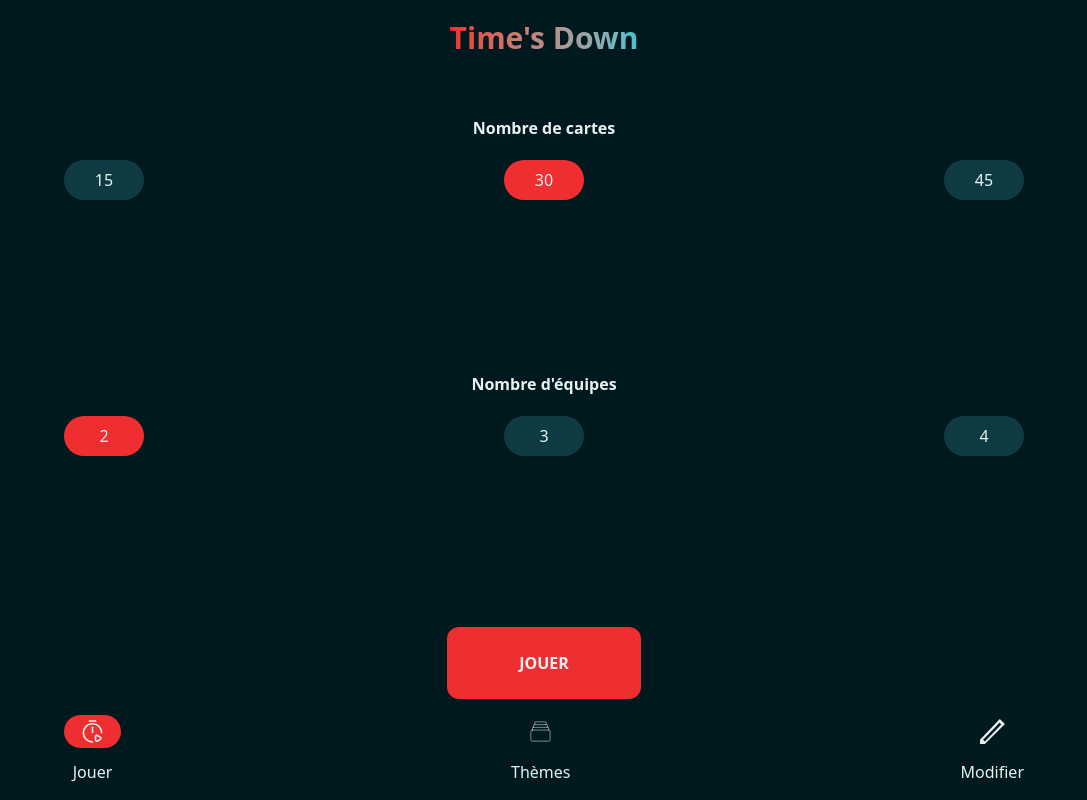
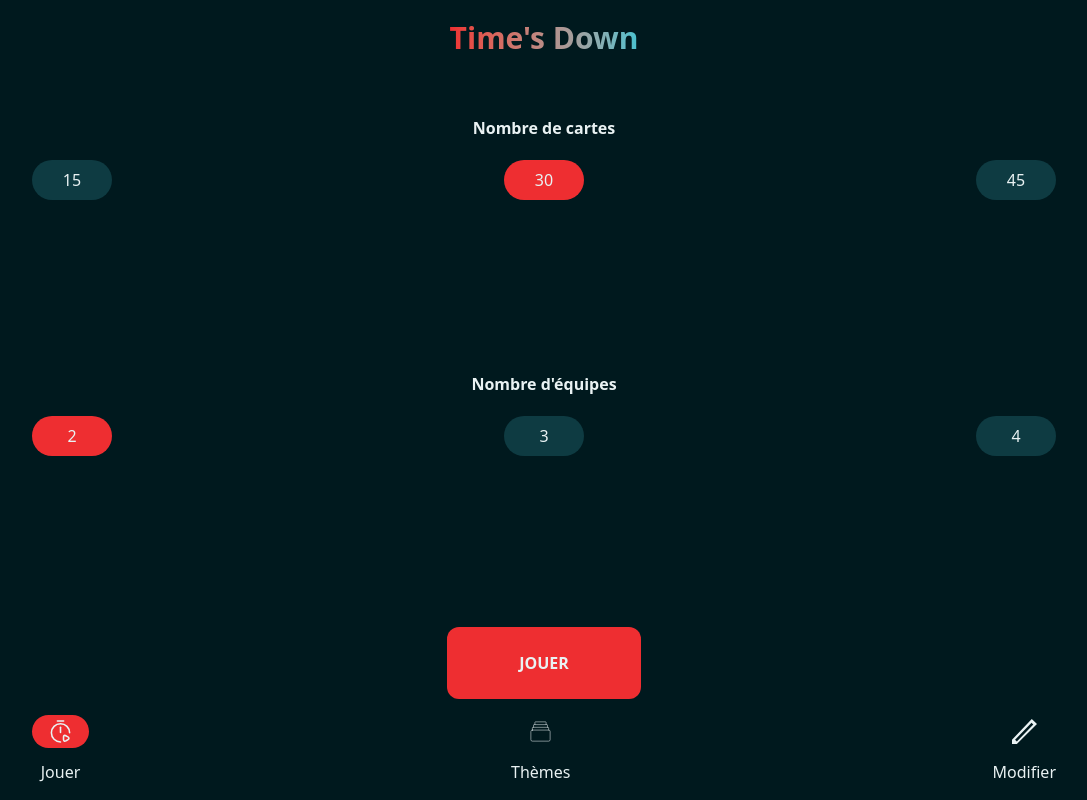
Before and after one commit to Nicolas-Delbovier/TimesDownPWA, a Vue app: page / in a window 1280 px wide. Shown: the whole page, without its empty margins (96-1183 px from the left). Built offline with nearby package versions, Linux system fonts and the light colour scheme.

Commit message:
[STYLES] small css adjustments on theme cards.

```diff
--- a/src/assets/main.css
+++ b/src/assets/main.css
@@ -20,6 +20,10 @@
 }
 
 body {
-  height: var(--app-height);
   overscroll-behavior-y: contain;
 }
+
+#app{
+  height: 100vh;
+  width: 80vw;
+}
--- a/src/components/ThemeCard.vue
+++ b/src/components/ThemeCard.vue
@@ -29,11 +29,11 @@ const shiftUse = () => {
 <template>
     <div id="theme-card"
         :class="{ 'bg-primary-color/80 hover:bg-primary-color/60 active:bg-primary-color/60': use, 'bg-accent-color/20 hover:bg-accent-color/10 active:bg-accent-color/10': !use }"
-        class="flex flex-col items-center text-text-color cursor-pointer w-full h-60 rounded-2xl px-2 pt-2 pb-4 gap-2 justify-between"
+        class="flex flex-col items-center text-text-color cursor-pointer px-2 pt-2 pb-4 gap-2 rounded-2xl w-11/12"
         @click="shiftUse">
-        <h2 class="text-lg font-medium">{{ theme }}</h2>
+        <span id="card-title" class="text-center text-lg font-medium">{{ theme }}</span>
         <!-- <span>Nombres de mots : {{ numberWords }}</span> -->
-        <button class="text-text-color cursor-pointer w-50 h-8 rounded-4xl m-auto border-2 border-text-color"
+        <button class="text-text-color cursor-pointer p-2 border-2 border-text-color rounded-4xl"
             :class="{ 'bg-primary-color': use, 'bg-accent-color/10': !use }">
             {{ use ? "Sélectionné" : "Non sélectionné" }}
         </button>
--- a/vite.config.js
+++ b/vite.config.js
@@ -10,7 +10,7 @@ export default defineConfig({
   plugins: [
     tailwindcss(),
     vue(),
-    vueDevTools(),
+    // vueDevTools(),
     VitePWA({
       registerType: "autoUpdate",
       includeAssets: ["assets/modificationsMenuIcon.svg", "assets/playMenuIcon.svg", "assets/themesMenuIcon.svg"],
```
